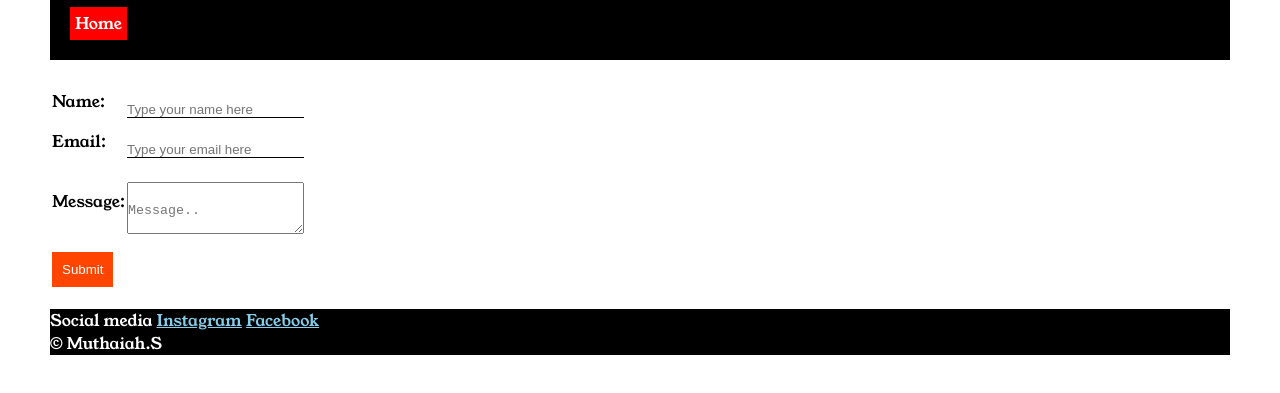
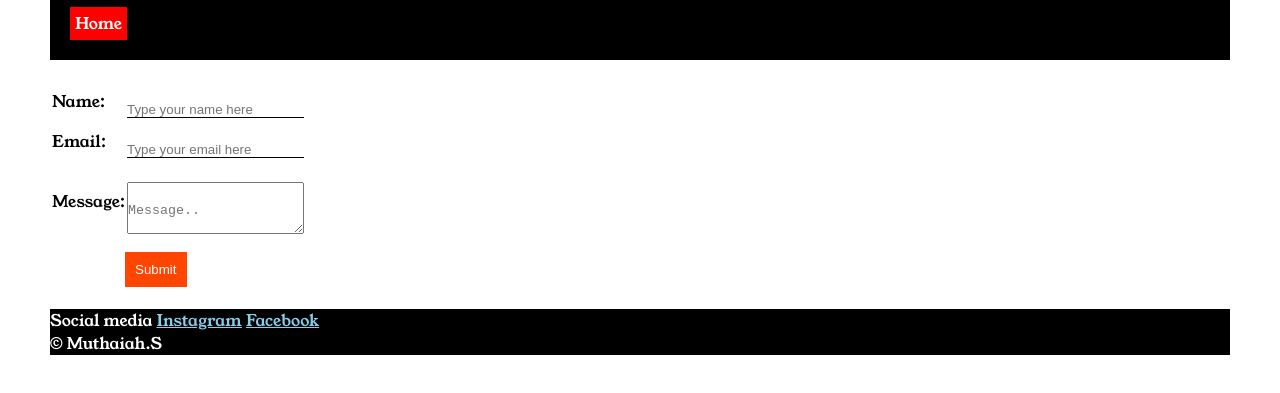
Before and after one commit to muthaiah10122000/Portfolio-updated, a plain HTML site: page contact.html in a window 1280 px wide. Shown: the part 141-534 px from the top of the page. Drawn offline with Linux system fonts and the light colour scheme.

Commit message:
Update style.css

```diff
--- a/style.css
+++ b/style.css
@@ -137,6 +137,8 @@ body {
     border: none;
     background-color: orangered;
     color: white;
+    left: 100%;
+    position: relative;
 
 }
 
```
